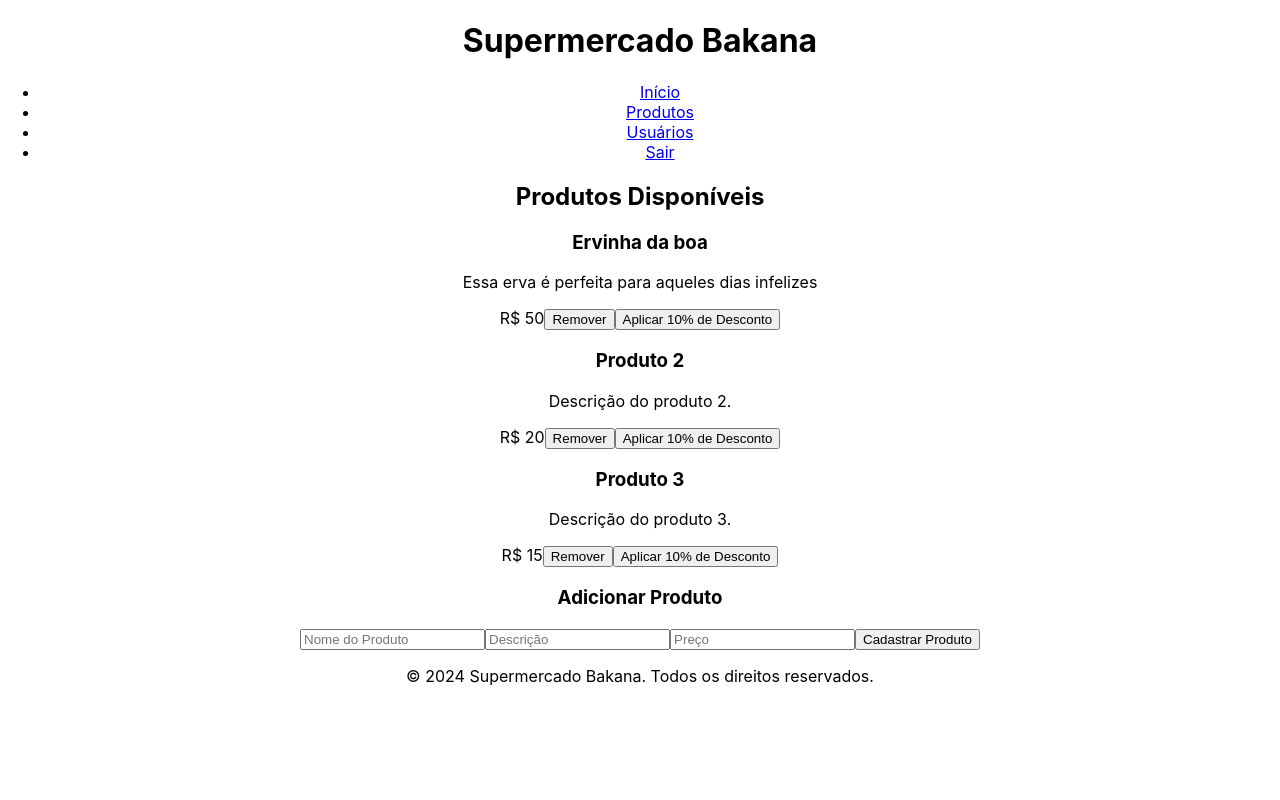
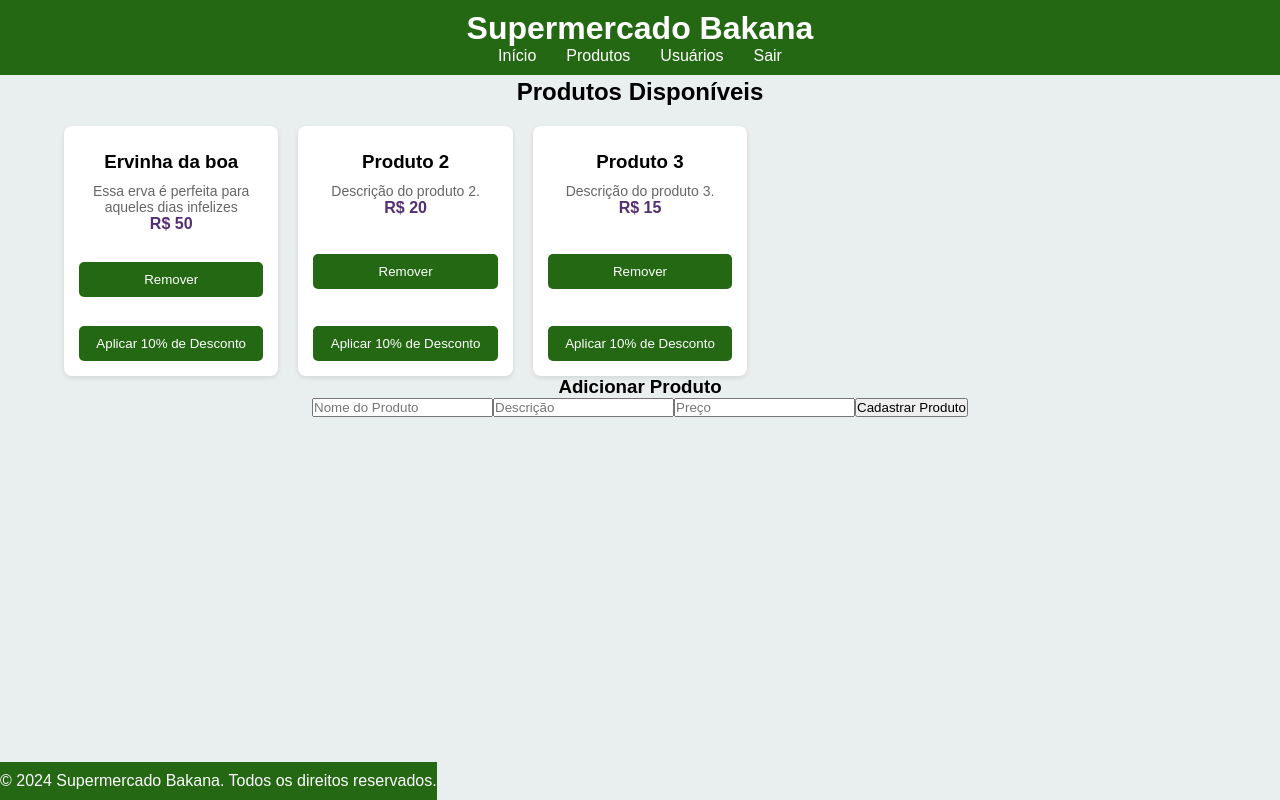
Before and after one commit to AdevalNetoC/Mercado-em-Rest, a React (Create React App) app in the folder supermercado/: page / in a window 1280 px wide. Built offline with nearby package versions, Linux system fonts and the light colour scheme.

Commit message:
adicao de css

```diff
--- /dev/null
+++ b/supermercado/src/Pagina principal/ListaProdutos.css
@@ -0,0 +1,146 @@
+* {
+    box-sizing: border-box;
+    margin: 0;
+    padding: 0;
+}
+
+body {
+    font-family: Arial, sans-serif;
+    background-color: #E9EFEF;
+}
+
+/* Estilos do cabeçalho */
+header {
+    background-color: #246814;
+    color: white;
+    padding: 10px;
+}
+
+.container {
+    width: 90%;
+    max-width: 1200px;
+    margin: 0 auto;
+}
+
+h1 {
+    text-align: center;
+}
+
+nav {
+    text-align: center;
+}
+
+nav ul {
+    list-style: none;
+}
+
+nav ul li {
+    display: inline;
+    margin: 0 15px;
+}
+
+nav a {
+    color: white;
+    text-decoration: none;
+}
+
+/* Estilos do conteúdo principal */
+main {
+    padding: 3px 0;
+}
+
+h2 {
+    text-align: center;
+    margin-bottom: 20px;
+}
+
+.produto-grid {
+    display: grid;
+    grid-template-columns: repeat(auto-fill, minmax(200px, 1fr));
+    gap: 20px;
+}
+
+.produto-card {
+    background-color: white;
+    border-radius: 8px;
+    box-shadow: 0 2px 5px rgba(0, 0, 0, 0.1);
+    padding: 15px;
+    text-align: center;
+    position: relative; /* Permite o posicionamento absoluto dos filhos */
+    min-height: 250px; /* Define uma altura mínima para a card */
+    display: flex; /* Usa flexbox para o layout */
+    flex-direction: column; /* Organiza os itens em coluna */
+    justify-content: space-between; /* Espaça os itens uniformemente */
+}
+
+.produto-card img {
+    width: 150px;
+    height: 100px;
+    border-radius: 5px;
+    align-self: center; /* Centraliza a imagem horizontalmente */
+}
+
+.produto-card h3 {
+    margin: 10px 0;
+}
+
+.produto-card p {
+    color: #666;
+    font-size: 14px;
+}
+
+.produto-card span {
+    font-weight: bold;
+    color: #542E71;
+}
+
+.produto-card button {
+    background-color: #246814; /* Cor de fundo verde */
+    color: white; /* Cor do texto */
+    border: none; /* Sem borda */
+    border-radius: 5px; /* Bordas arredondadas */
+    padding: 10px 15px; /* Espaçamento interno */
+    cursor: pointer; /* Cursor de mão ao passar o mouse */
+    transition: background-color 0.3s; /* Transição suave para a mudança de cor */
+    margin-top: auto; /* Empurra o botão para o fundo da card */
+}
+
+.produto-card button:hover {
+    background-color: #1b4d0a; /* Cor de fundo mais escura ao passar o mouse */
+}
+
+.product-icon-link {
+    position: absolute; /* Para ocupar todo o card */
+    top: 0;
+    left: 0;
+    right: 0;
+    bottom: 0;
+    display: flex; /* Para centralizar o ícone */
+    justify-content: center;
+    align-items: center;
+    background-color: rgba(0, 0, 0, 0.1); /* Fundo sutil para o ícone */
+    border-radius: 8px; /* Para combinar com o card */
+    text-decoration: none; /* Remove o sublinhado do link */
+    color: inherit; /* Para herdar a cor do texto do card */
+}
+
+.product-icon {
+    width: 50px; /* Tamanho do ícone */
+    height: 50px; /* Tamanho do ícone */
+    cursor: pointer; /* Muda o cursor para indicar que é clicável */
+}
+
+/* Efeito ao passar o mouse sobre o ícone */
+.product-icon-link:hover {
+    background-color: rgba(0, 0, 0, 0.2); /* Escurece o fundo ao passar o mouse */
+}
+
+/* Estilos do rodapé */
+footer {
+    background-color: #246814;
+    color: white;
+    text-align: center;
+    padding: 10px 0;
+    position: fixed; /* Fixa o rodapé na tela */
+    bottom: 0; /* Posiciona o rodapé na parte inferior */
+}
--- a/supermercado/src/ListaProdutos.js
+++ b/supermercado/src/Pagina principal/ListaProdutos.js
@@ -1,5 +1,7 @@
 // components/ListaProdutos.js
+
 import React, { useState } from 'react';
+import './ListaProdutos.css'; // Importando o arquivo CSS
 
 const ListaProdutos = () => {
   const [produtos, setProdutos] = useState([
@@ -11,14 +13,14 @@ const ListaProdutos = () => {
   const [novoProduto, setNovoProduto] = useState({ nome: '', descricao: '', preco: '' });
 
   const handleInputChange = (e) => {
-    setNovoProduto({ ...novoProduto, [e.target.nome]: e.target.value });
+    setNovoProduto({ ...novoProduto, [e.target.name]: e.target.value });
   };
 
   const addProduto = () => {
     const produto = {
       ...novoProduto,
-      id: produto.length + 1,
-      preco: parseFloat(novoProduto.valor),
+      id: produtos.length + 1,
+      preco: parseFloat(novoProduto.preco),
       promocao: null,
     };
     setProdutos([...produtos, produto]);
@@ -26,36 +28,36 @@ const ListaProdutos = () => {
   };
 
   const updateProduto = (id, updatedInfo) => {
-    setProdutos(produtos.map(produto => produtos.id === id ? { ...produto, ...updatedInfo } : produto));
+    setProdutos(produtos.map(produto => produto.id === id ? { ...produto, ...updatedInfo } : produto));
   };
 
   const removeProduto = (id) => {
     setProdutos(produtos.filter(produto => produto.id !== id));
   };
 
-  const applypromocao = (id, desconto) => {
+  const applyPromocao = (id, desconto) => {
     setProdutos(produtos.map(produto => produto.id === id ? { ...produto, promocao: desconto } : produto));
   };
 
   return (
-    <div classnome="container">
+    <div className="container">
       <h2>Produtos Disponíveis</h2>
-      <div classnome="produto-grid">
+      <div className="produto-grid">
         {produtos.map(produto => (
-          <div key={produto.id} classnome="produto-card">
+          <div key={produto.id} className="produto-card">
             <h3>{produto.nome}</h3>
             <p>{produto.descricao}</p>
             <span>R$ {produto.promocao ? produto.preco * (1 - produto.promocao / 100) : produto.preco}</span>
             <button onClick={() => removeProduto(produto.id)}>Remover</button>
-            <button onClick={() => applypromocao(produto.id, 10)}>Aplicar 10% de Desconto</button>
+            <button onClick={() => applyPromocao(produto.id, 10)}>Aplicar 10% de Desconto</button>
           </div>
         ))}
       </div>
-      <div classnome="add-produto-form">
+      <div className="add-produto-form">
         <h3>Adicionar Produto</h3>
-        <input type="text" nome="nome" placeholder="Nome do Produto" value={novoProduto.nome} onChange={handleInputChange} />
-        <input type="text" nome="descricao" placeholder="Descrição" value={novoProduto.descricao} onChange={handleInputChange} />
-        <input type="number" nome="preco" placeholder="Preço" value={novoProduto.preco} onChange={handleInputChange} />
+        <input type="text" name="nome" placeholder="Nome do Produto" value={novoProduto.nome} onChange={handleInputChange} />
+        <input type="text" name="descricao" placeholder="Descrição" value={novoProduto.descricao} onChange={handleInputChange} />
+        <input type="number" name="preco" placeholder="Preço" value={novoProduto.preco} onChange={handleInputChange} />
         <button onClick={addProduto}>Cadastrar Produto</button>
       </div>
     </div>
--- a/supermercado/src/index.js
+++ b/supermercado/src/index.js
@@ -1,7 +1,7 @@
 import React from 'react';
 import ReactDOM from 'react-dom/client';
 import './index.css';
-import App from './App';
+import App from './Pagina principal/App';
 import reportWebVitals from './reportWebVitals';
 
 const root = ReactDOM.createRoot(document.getElementById('root'));
```
Also changed, not shown: supermercado/src/Pagina principal/App.css (renamed from supermercado/src/App.css), supermercado/src/Pagina principal/App.js (renamed from supermercado/src/App.js), 1 other file (tests, documents, lock files or other folders).
